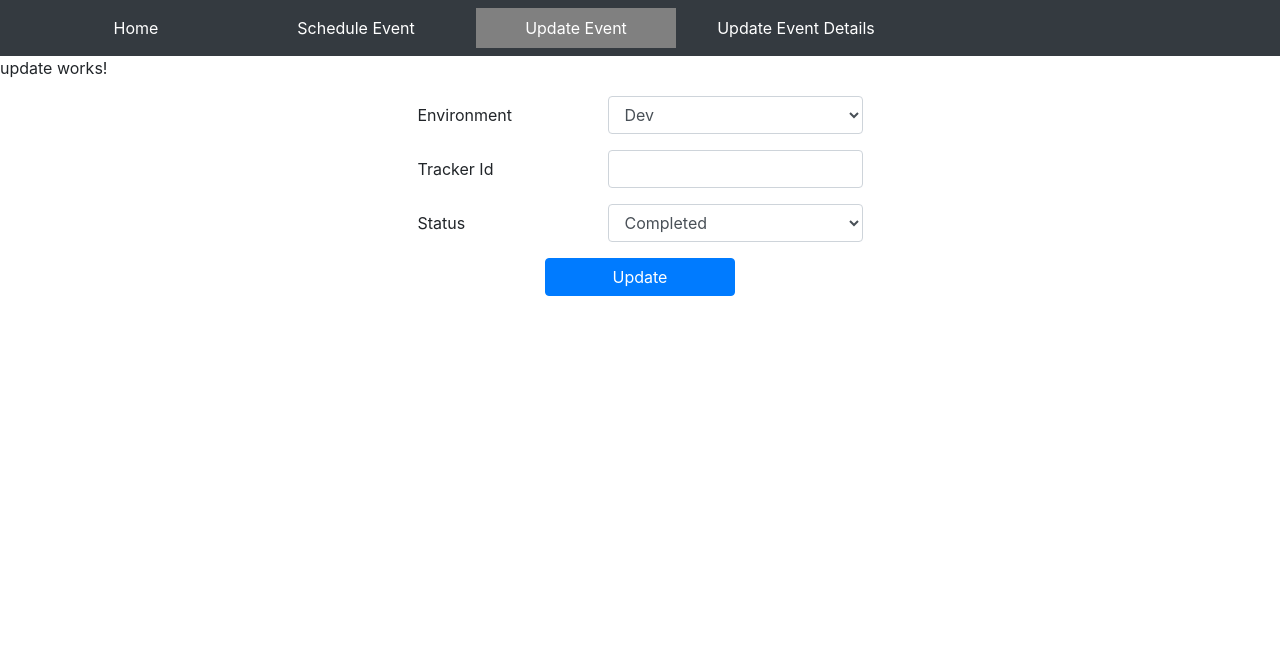
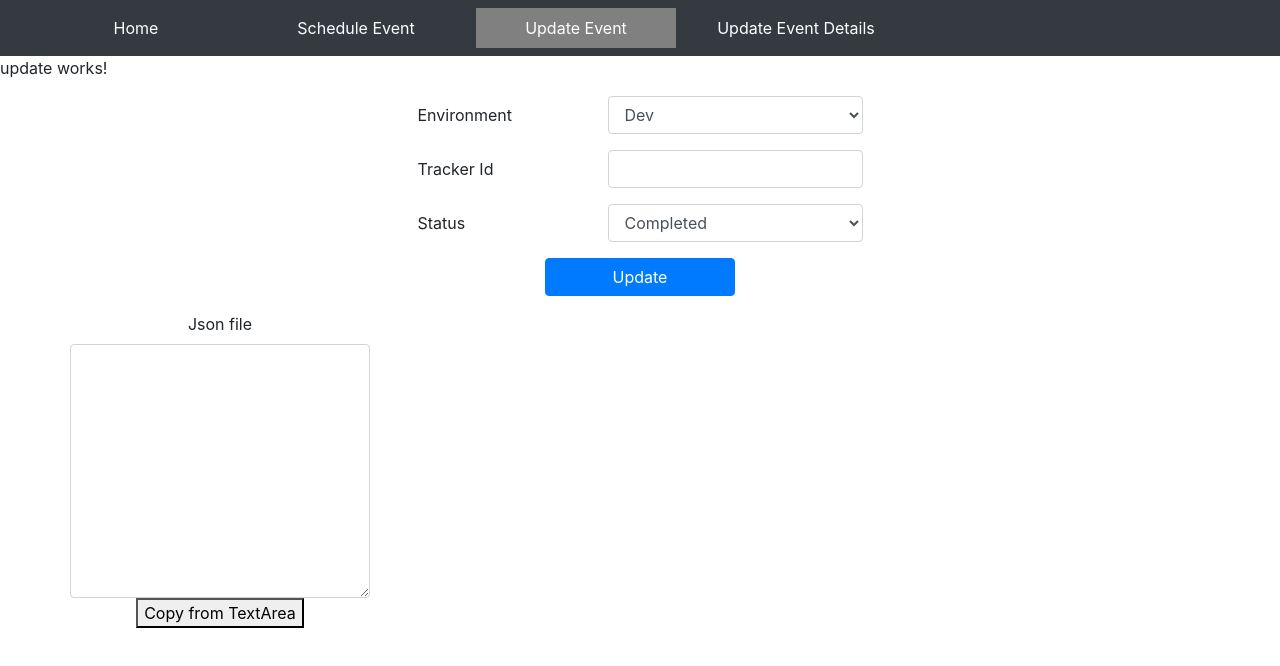
Before and after one commit to tirthankar-kundu-persi/Event-Update-Utility, an Angular app: page /update in a window 1280 px wide. Shown: the top 666 px of the page. Built offline with nearby package versions, Linux system fonts and the light colour scheme.

Commit message:
Textarea for displaying json

```diff
--- a/src/app/update/update.component.html
+++ b/src/app/update/update.component.html
@@ -42,6 +42,13 @@
         Update
       </button>
     </div>
+
+    <div class = "form-group row justify-content-center" style="float:left;width: 300px;">
+      <label for = "json">Json file</label>
+      <textarea class = "form-control" rows = "10" #jsondata style="margin: 0 auto;">{{json}}</textarea>
+      <button (click)="copyInputMessage(jsondata)" value="click to copy" >Copy from TextArea</button>
+   </div>
+
   </form>
 
   <!-- <div *ngIf="table">
```
